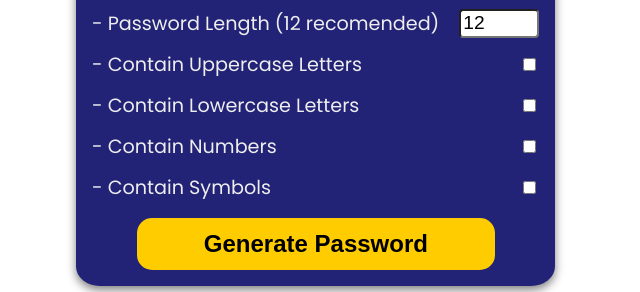
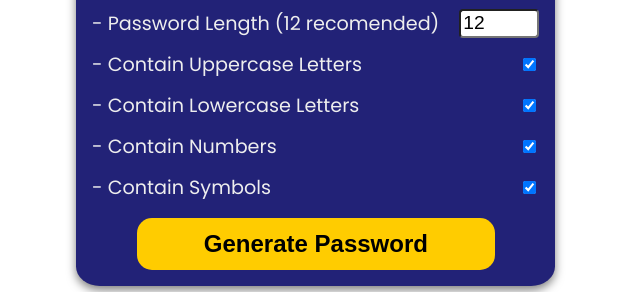
Before and after one commit to ArmandoTargino/password-generator, a plain HTML site: page index.html in a window 1280 px wide. Shown: the part 190-482 px from the top of the page, 640-1280 px from the left. Drawn offline with Linux system fonts and the light colour scheme.

Commit message:
checkbox checked by default

```diff
--- a/index.html
+++ b/index.html
@@ -46,19 +46,19 @@
             </div>
             <div class="form-control">
                 <label for="upper">- Contain Uppercase Letters</label>
-                <input id="upper" type="checkbox" />
+                <input id="upper" type="checkbox" checked/>
             </div>
             <div class="form-control">
                 <label for="lower">- Contain Lowercase Letters</label>
-                <input id="lower" type="checkbox" />
+                <input id="lower" type="checkbox" checked/>
             </div>
             <div class="form-control">
                 <label for="number">- Contain Numbers</label>
-                <input id="number" type="checkbox" />
+                <input id="number" type="checkbox" checked/>
             </div>
             <div class="form-control">
                 <label for="symbol">- Contain Symbols</label>
-                <input id="symbol" type="checkbox" />
+                <input id="symbol" type="checkbox" checked/>
             </div>
             <button class="generate" id="generate">
                 Generate Password
```
